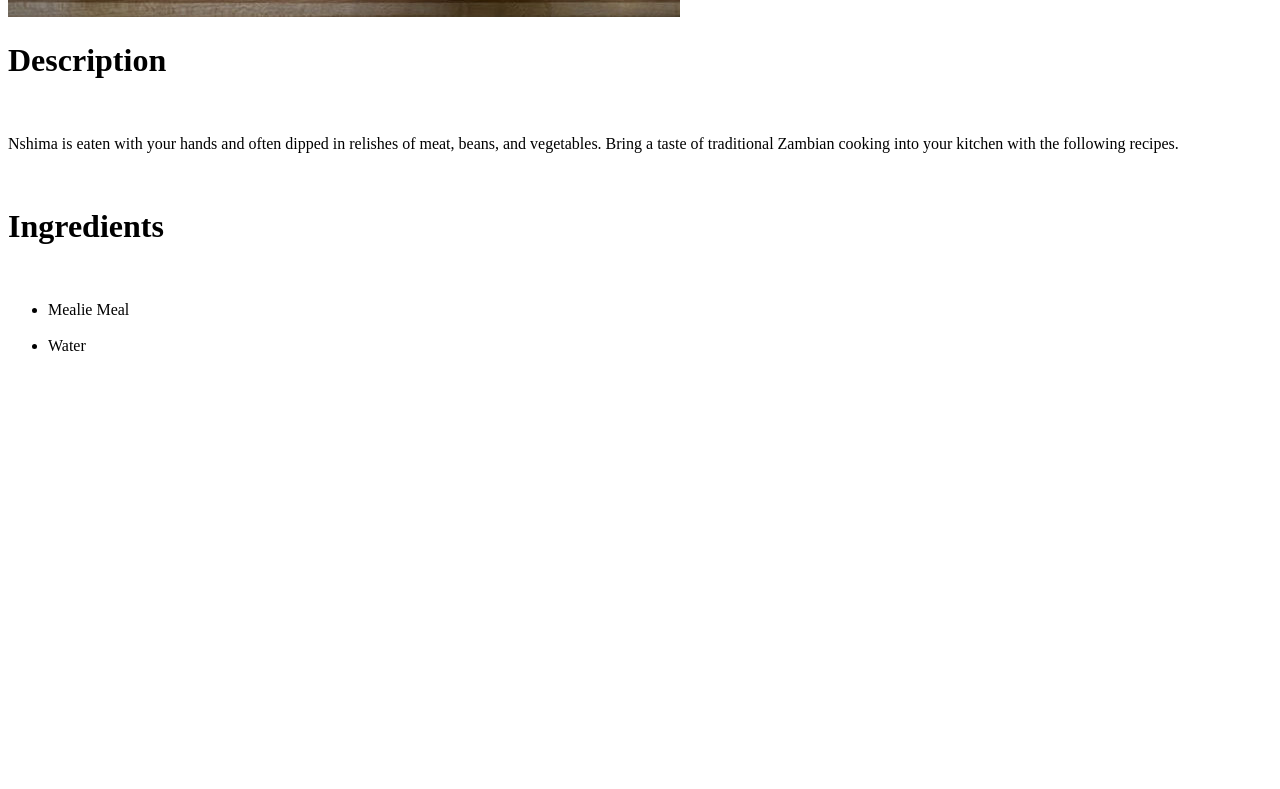
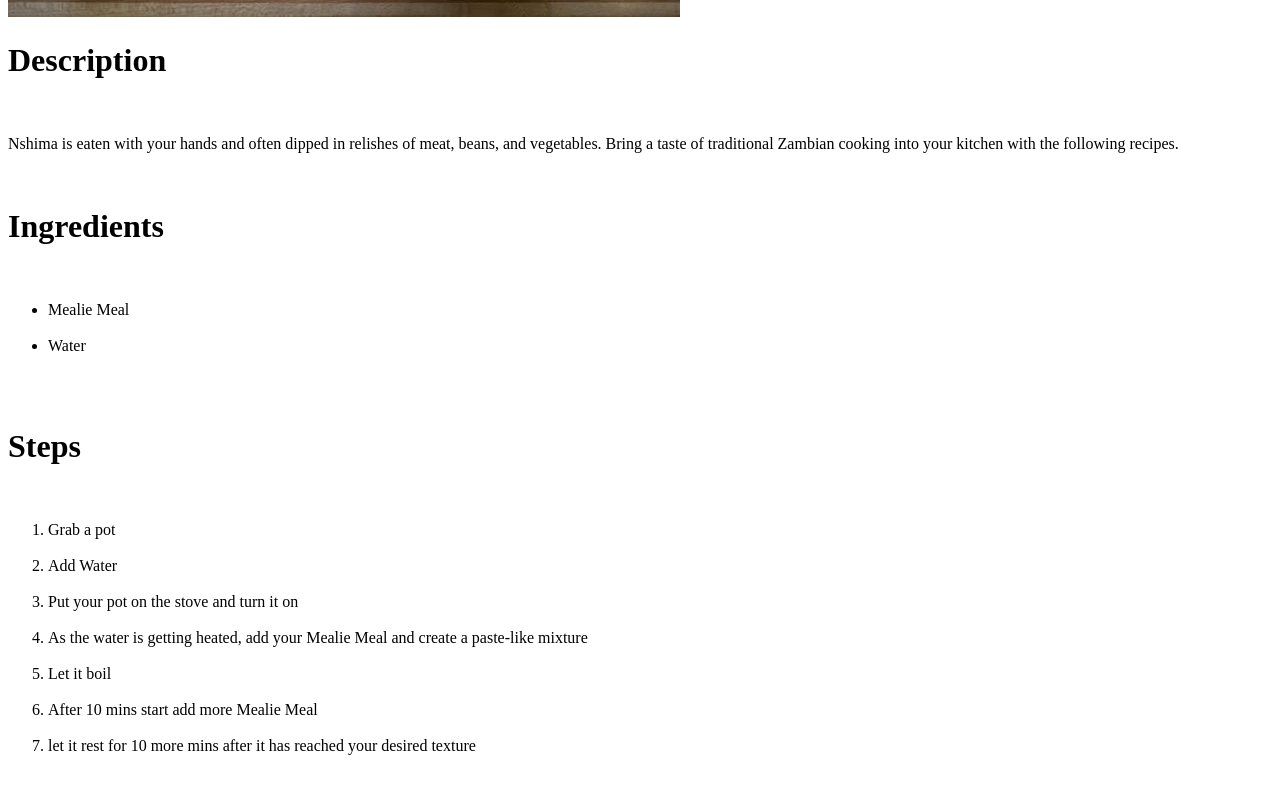
Before and after one commit to Mwilembo/odin-recipes, a plain HTML site: page recipes/nshima.html in a window 1280 px wide. Shown: the part 587-1376 px from the top of the page. Before the commit the page ends 1002 px from the top, so only its background shows below. Drawn offline with Linux system fonts and the light colour scheme.

Commit message:
Additions

```diff
--- a/recipes/nshima.html
+++ b/recipes/nshima.html
@@ -16,5 +16,15 @@
         <li>Mealie Meal</li><br>
         <li>Water</li><br>
     </ul><br>
+    <h1>Steps</h1><br>
+    <ol>
+        <li>Grab a pot</li><br>
+        <li>Add Water</li><br>
+        <li>Put your pot on the stove and turn it on</li><br>
+        <li>As the water is getting heated, add your Mealie Meal and create a paste-like mixture</li><br>
+        <li>Let it boil</li><br>
+        <li>After 10 mins start add more Mealie Meal</li><br>
+        <li>let it rest for 10 more mins after it has reached your desired texture</li><br>
+    </ol>
 </body>
 </html>
```
Also changed, not shown: index.html (+3 -1 lines).
